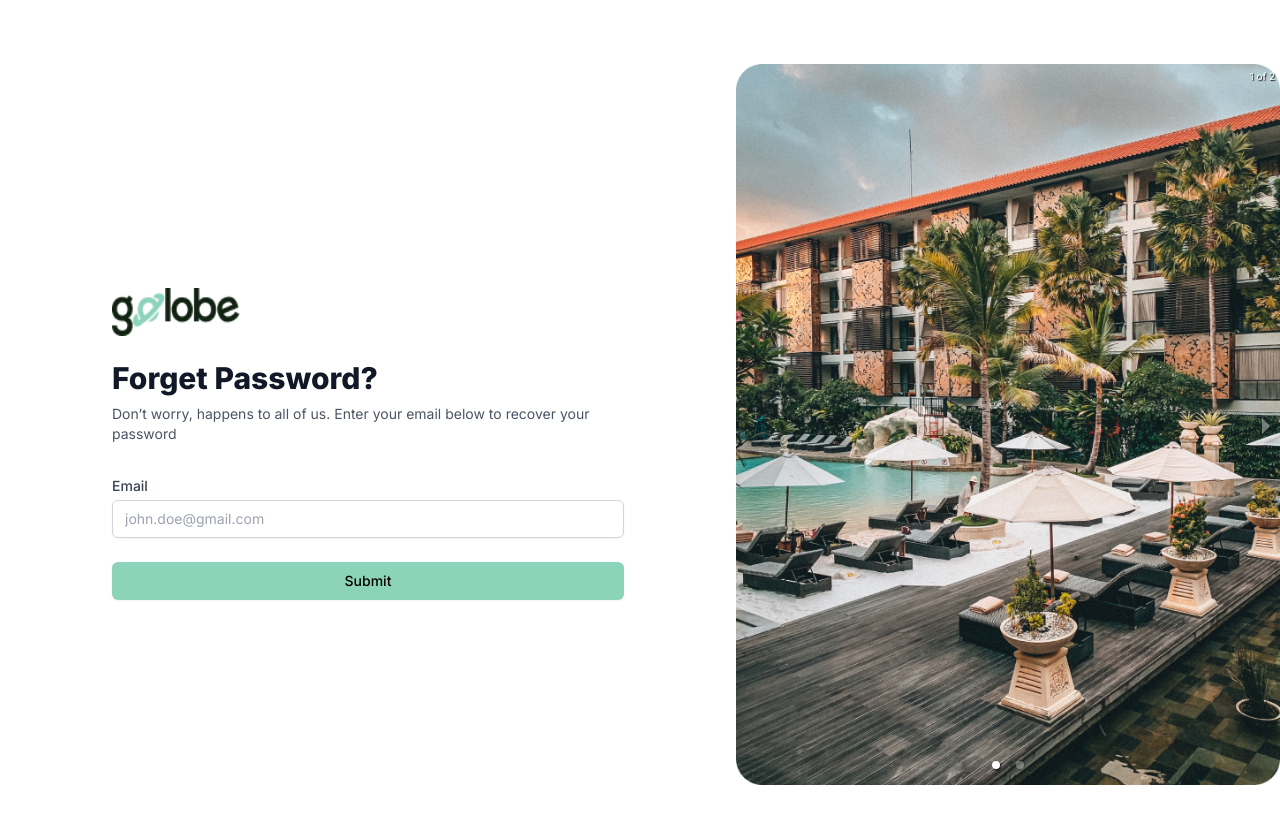
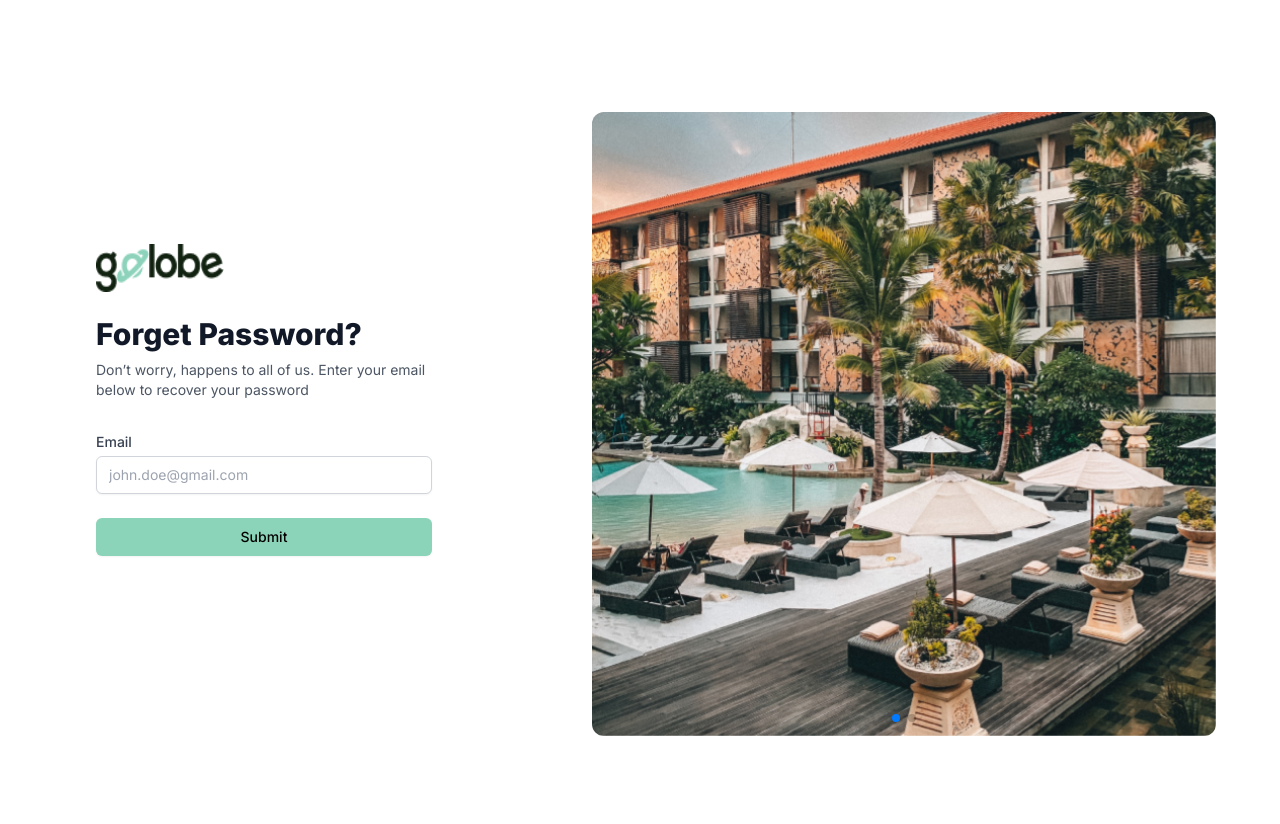
Before and after one commit to seifeddinesaad01/Golobe-Travel-agency-website, a Next.js app: page /forget-password in a window 1280 px wide. Shown: the top 824 px of the page. After the commit the page ends 800 px from the top, so only its background shows below. Built offline with nearby package versions, Linux system fonts and the light colour scheme.

Commit message:
feat(auth): implementation of the ImageSlider component and applying in the forget password page

```diff
--- a/next.config.js
+++ b/next.config.js
@@ -1,4 +1,8 @@
 /** @type {import('next').NextConfig} */
-const nextConfig = {}
+const nextConfig = {
+    images: {
+        domains: ['ibb.co'],
+      },
+}
 
 module.exports = nextConfig
--- a/package.json
+++ b/package.json
@@ -22,7 +22,10 @@
     "react": "^18",
     "react-dom": "^18",
     "react-icons": "^4.12.0",
+    "react-image-gallery": "^1.3.0",
     "react-responsive-carousel": "^3.2.23",
+    "react-slideshow-image": "^4.3.0",
+    "swiper": "^11.0.5",
     "tailwind-merge": "^2.1.0",
     "tailwindcss-animate": "^1.0.7",
     "yup": "^1.3.3"
--- a/src/app/(auth)/forget-password/page.tsx
+++ b/src/app/(auth)/forget-password/page.tsx
@@ -11,8 +11,7 @@ import { notification } from "antd"
 import { sendPasswordResetEmail } from 'firebase/auth';
 
 import { auth } from "../../../config/firebase";
-import NextJsCarousel from "@/components/ImageSlider";
-
+import ImageSlider from "@/components/ImageSlider";
 
 const validationSchema = yup.object({
     email: yup.string().email("Invalid email address").required("Required"),
@@ -39,6 +38,14 @@ export default function SignIn() {
         onSubmit: handleResetPassword,
     });
 
+    type ImportedImage = typeof SignInImage;
+
+    // Create an array of imported images
+    const validImages: ImportedImage[] = [SignInImage, SignInImage];
+
+    // Convert the array of imported images into an array of strings
+    const validUrls: any = validImages.map(image => image?.src || image);
+        console.log(validUrls, "validUrls")
 
     return (
         <GuestGuard>
@@ -98,9 +105,8 @@ export default function SignIn() {
                         </div>
                     </div>
                 </div>
-                <div className="flex-1 flex justify-center py-16 image">
-                    <NextJsCarousel />
-
+                <div className="flex-1 flex justify-center pt-28 p-16" style={{height:"100vh"}}>
+                    <ImageSlider urls={validUrls}/>
                 </div>
             </div>
         </GuestGuard>
--- a/src/components/ImageSlider.tsx
+++ b/src/components/ImageSlider.tsx
@@ -1,23 +1,106 @@
-import React, { Component } from 'react';
-import "react-responsive-carousel/lib/styles/carousel.min.css";
-import { Carousel } from 'react-responsive-carousel';
-import Image from "next/image";
+"use client"
 
- import image from "../../public/SignIn/Sign-up.png"
- import image1 from "../../public/SignIn/sideImage.png"
-export default class NextJsCarousel extends Component {
-	render() {
-		return (
-			<div>
-			<Carousel>
-				<div>
-					<Image src={image1} width={200} height={100} alt="image1"/>
-				</div>
-				<div>
-					<Image src={image1} width={200} height={100} alt="image2" />
-				</div>
-			</Carousel>
-			</div>
-		);
-	}
-};
+import Image from 'next/image'
+import { Swiper, SwiperSlide } from 'swiper/react'
+import 'swiper/css'
+import 'swiper/css/pagination'
+import type SwiperType from 'swiper'
+import { useEffect, useState } from 'react'
+import { Pagination } from 'swiper/modules'
+import { cn } from '@/lib/utils'
+import { ChevronLeft, ChevronRight } from 'lucide-react'
+
+interface ImageSliderProps {
+  urls: string[]
+}
+
+const ImageSlider = ({ urls }: ImageSliderProps) => {
+  const [swiper, setSwiper] = useState<null | SwiperType>(
+    null
+  )
+  const [activeIndex, setActiveIndex] = useState(0)
+
+  const [slideConfig, setSlideConfig] = useState({
+    isBeginning: true,
+    isEnd: activeIndex === (urls.length ?? 0) - 1,
+  })
+
+  useEffect(() => {
+    swiper?.on('slideChange', ({ activeIndex }) => {
+      setActiveIndex(activeIndex)
+      setSlideConfig({
+        isBeginning: activeIndex === 0,
+        isEnd: activeIndex === (urls.length ?? 0) - 1,
+      })
+    })
+  }, [swiper, urls])
+
+  const activeStyles =
+    'active:scale-[0.97] grid opacity-100 hover:scale-105 absolute top-1/2 -translate-y-1/2 aspect-square h-8 w-8 z-50 place-items-center rounded-full border-2 bg-white border-zinc-300'
+  const inactiveStyles = 'hidden text-gray-400'
+
+  return (
+    <div className='group relative bg-zinc-100 aspect-square overflow-hidden rounded-xl'>
+      <div className='absolute z-10 inset-0 opacity-0 group-hover:opacity-100 transition'>
+        <button
+          onClick={(e) => {
+            e.preventDefault()
+            swiper?.slideNext()
+          }}
+          className={cn(
+            activeStyles,
+            'right-3 transition',
+            {
+              [inactiveStyles]: slideConfig.isEnd,
+              'hover:bg-primary-300 text-primary-800 opacity-100':
+                !slideConfig.isEnd,
+            }
+          )}
+          aria-label='next image'>
+          <ChevronRight className='h-4 w-4 text-zinc-700' />{' '}
+        </button>
+        <button
+          onClick={(e) => {
+            e.preventDefault()
+            swiper?.slidePrev()
+          }}
+          className={cn(activeStyles, 'left-3 transition', {
+            [inactiveStyles]: slideConfig.isBeginning,
+            'hover:bg-primary-300 text-primary-800 opacity-100':
+              !slideConfig.isBeginning,
+          })}
+          aria-label='previous image'>
+          <ChevronLeft className='h-4 w-4 text-zinc-700' />{' '}
+        </button>
+      </div>
+
+      <Swiper
+        pagination={{
+          renderBullet: (_, className) => {
+            return `<span class="rounded-full transition ${className}"></span>`
+          },
+        }}
+        onSwiper={(swiper) => setSwiper(swiper)}
+        spaceBetween={50}
+        modules={[Pagination]}
+        slidesPerView={1}
+        className='h-full w-full'>
+        {urls.map((url, i) => (
+          <SwiperSlide
+            key={i}
+            className='-z-10 relative h-full w-full'>
+            <img
+
+              loading='eager'
+              className='-z-10 h-full w-full object-cover object-center'
+              src={url}
+              alt='Product image'
+            />
+          </SwiperSlide>
+        ))}
+      </Swiper>
+    </div>
+  )
+}
+
+export default ImageSlider
```
Also changed, not shown: 1 other file (tests, documents, lock files or other folders).
